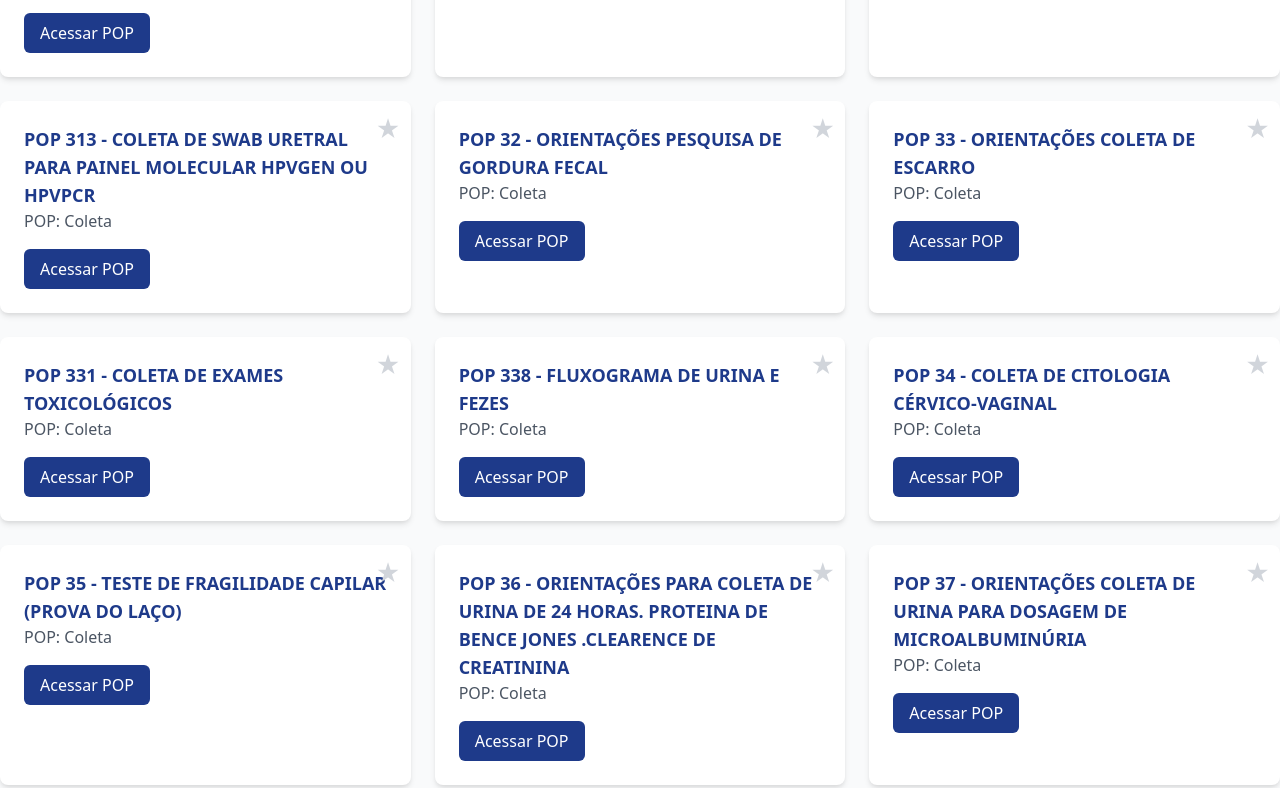
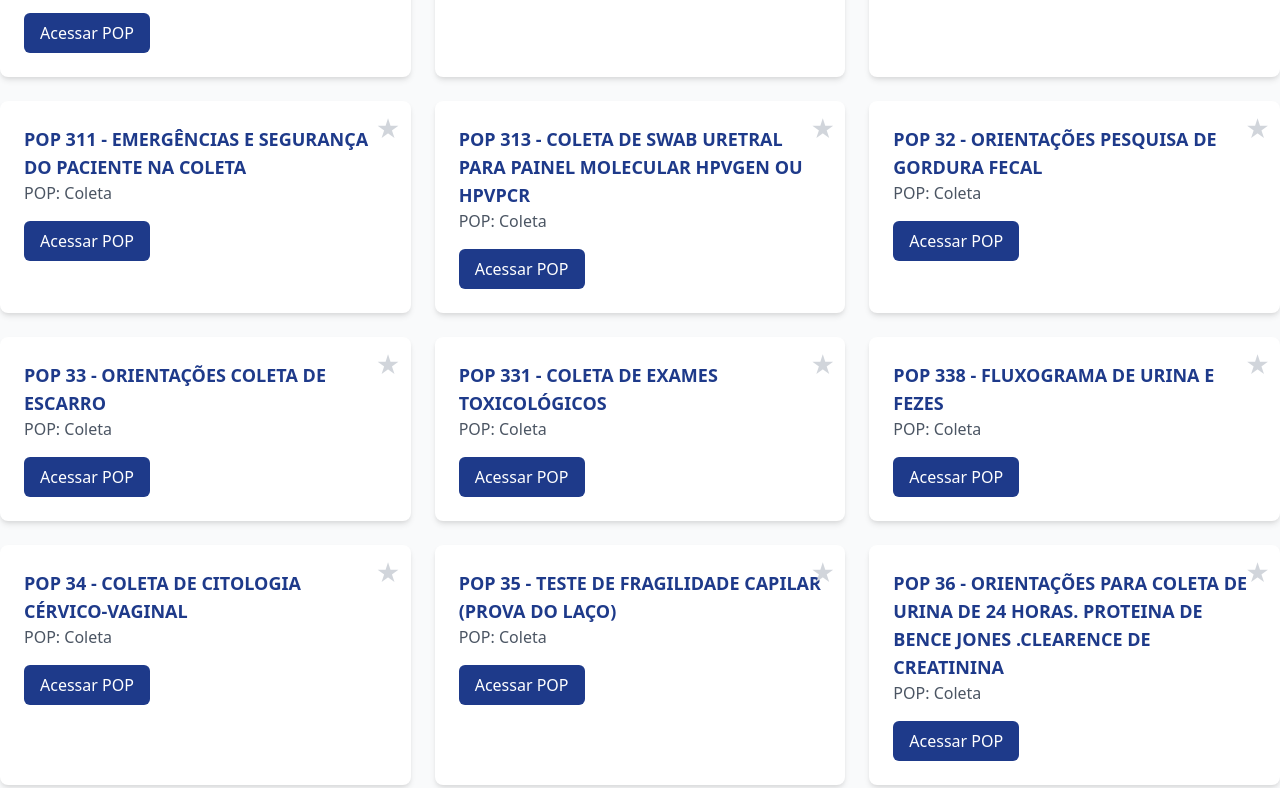
Before and after one commit to LaboratorioLamic/Pops, a plain HTML site: page index.html in a window 1280 px wide. Shown: the part 7393-8181 px from the top of the page. Drawn offline with nearby package versions, Linux system fonts and the light colour scheme.

Commit message:
Update index.html

```diff
--- a/index.html
+++ b/index.html
@@ -388,7 +388,7 @@
             { title: "POP 262 - REDE DE FRIO LAMIC VACINAS", sector: "Vacinas", link: "https://docs.google.com/document/d/1tRdslHFyxGCwWYrIISDJArpf5DPWI0on/edit?usp=drive_link&ouid=111780347480586113555&rtpof=true&sd=true", forms: [] },
             { title: "POP 263 - IMUNIZAÇÃO FORMATADO LAMIC VACINAS", sector: "Vacinas", link: "https://docs.google.com/document/d/10ddsVmoW25OGDNXPVLnhLxtyKqC6IQTv/edit?usp=drive_link&ouid=111780347480586113555&rtpof=true&sd=true", forms: [] },
             { title: "POP 264 - VACINAÇÃO EXTRA MURO, LAMIC VACINAS", sector: "Vacinas", link: "https://docs.google.com/document/d/11A5-x0jre1mD7ulPft925uC5FPMpaC8p/edit?usp=drive_link&ouid=111780347480586113555&rtpof=true&sd=true", forms: [] },
-            { title: "POP 265 - EMERGÊNCIAS  FORMATADO LAMIC VACINAS", sector: "Vacinas", link: "https://docs.google.com/document/d/1j7H7stOkEN6P8noBjbuvPzOjREpyk72N/edit?usp=drive_link&ouid=111780347480586113555&rtpof=true&sd=true", forms: [] },
+            { title: "POP 265 - EMERGÊNCIAS E SEGURANÇA DO PACIENTE EM APLICAÇÃO DE VACINAS", sector: "Vacinas", link: "https://docs.google.com/document/d/1j7H7stOkEN6P8noBjbuvPzOjREpyk72N/edit?usp=drive_link&ouid=111780347480586113555&rtpof=true&sd=true", forms: [] },
             { title: "POP 266 - ROTINA DE LIMPEZA E DESINFECÇÃO DA SALA DE VACINA", sector: "Vacinas", link: "https://docs.google.com/document/d/1jqVq6BgBGkHpMrFwRceLVM8S-WLYfBOX/edit?usp=drive_link&ouid=111780347480586113555&rtpof=true&sd=true", forms: [] },
             { title: "POP 337 - DESCARTE DE IMUNOBIOLÓGICOS", sector: "Vacinas", link: "https://docs.google.com/document/d/17OVbg9WEm9HG0QRz25WfRdUaOcxeDiDQtKOIsKHgBA4/edit?usp=drive_link", forms: [] },
             { title: "POP 95~97 - CITOPATOLOGIA", sector: "Analítico", link: "https://docs.google.com/document/d/11QWqsoJxUcIDDeTlce05lfeYJWGV0hgG/edit?usp=drive_link&ouid=111780347480586113555&rtpof=true&sd=true", forms: [] },
@@ -457,10 +457,11 @@
             { title: "POP 323 - PRINCÍPIOS FUNDAMENTAIS DO ACESSO A DADOS PESSOAIS - ANÁLISE DO ARTIGO 19", sector: "LGPD", link: "https://docs.google.com/document/d/1Du-y5lUb8mjY8wzrCglZhLXNg7ULs9wV/edit?usp=drive_link&ouid=111780347480586113555&rtpof=true&sd=true", forms: [] },
             { title: "POP 324 - O DIREITO DO TITULAR DE DADOS DE CONTESTAR DECISÕES AUTOMATIZADAS: TRANSPARÊNCIA E PROTEÇÃO DE INTERESSES", sector: "LGPD", link: "https://docs.google.com/document/d/1hm4GO1Z2VRWNRsoYmI5SimV7N7HmPcOb/edit?usp=drive_link&ouid=111780347480586113555&rtpof=true&sd=true", forms: [] },
             { title: "POP 325 - PROTEÇÃO DE DADOS NO EXERCÍCIO DE DIREITOS: PREVENÇÃO DE PREJUÍZO AO TITULAR", sector: "LGPD", link: "https://docs.google.com/document/d/165rrS8tukzazvsnAFBG4wDZ1ZAXTQ2Gf/edit?usp=drive_link&ouid=111780347480586113555&rtpof=true&sd=true", forms: [] },
-            { title: "POP 326- GARANTINDO A TUTELA DOS DIREITOS DOS TITULARES DE DADOS: ACESSO À JUSTIÇA E DEFESA DE INTERESSES", sector: "LGPD", link: "https://docs.google.com/document/d/1rP8V4Bfhi4YW2km3cLP1tBV4273UOu2t/edit?usp=drive_link&ouid=111780347480586113555&rtpof=true&sd=true", forms: [] },
-            { title: "POP 327- DIRETRIZES PARA O TRATAMENTO DE DADOS PESSOAIS POR ENTIDADES PÚBLICAS", sector: "LGPD", link: "https://docs.google.com/document/d/1LBcSLWn7izGg5GbciRt8v5oG8GXRo0DE/edit?usp=drive_link&ouid=111780347480586113555&rtpof=true&sd=true", forms: [] },
+            { title: "POP 326 - GARANTINDO A TUTELA DOS DIREITOS DOS TITULARES DE DADOS: ACESSO À JUSTIÇA E DEFESA DE INTERESSES", sector: "LGPD", link: "https://docs.google.com/document/d/1rP8V4Bfhi4YW2km3cLP1tBV4273UOu2t/edit?usp=drive_link&ouid=111780347480586113555&rtpof=true&sd=true", forms: [] },
+            { title: "POP 327 - DIRETRIZES PARA O TRATAMENTO DE DADOS PESSOAIS POR ENTIDADES PÚBLICAS", sector: "LGPD", link: "https://docs.google.com/document/d/1LBcSLWn7izGg5GbciRt8v5oG8GXRo0DE/edit?usp=drive_link&ouid=111780347480586113555&rtpof=true&sd=true", forms: [] },
             { title: "POP 328 - PRINCÍPIOS DE IGUALDADE E REGULAÇÃO NO TRATAMENTO DE EMPRESAS PÚBLICAS E SOCIEDADES DE ECONOMIA MISTA NO BRASIL", sector: "LGPD", link: "https://docs.google.com/document/d/1ePlCSnK8fRtevQ9LIrBOvS9-ymGjJ0qy/edit?usp=drive_link&ouid=111780347480586113555&rtpof=true&sd=true", forms: [] },
-            { title: "POP 329-PROMOÇÃO DA TRANSPARÊNCIA E EFICIÊNCIA NA ADMINISTRAÇÃO PÚBLICA POR MEIO DA PADRONIZAÇÃO DE DADOS", sector: "LGPD", link: "https://docs.google.com/document/d/1yLAyzR7bYbC4r2VRMJsVQcdp80YnMrht/edit?usp=drive_link&ouid=111780347480586113555&rtpof=true&sd=true", forms: [] },
+            { title: "POP 329 - PROMOÇÃO DA TRANSPARÊNCIA E EFICIÊNCIA NA ADMINISTRAÇÃO PÚBLICA POR MEIO DA PADRONIZAÇÃO DE DADOS", sector: "LGPD", link: "https://docs.google.com/document/d/1yLAyzR7bYbC4r2VRMJsVQcdp80YnMrht/edit?usp=drive_link&ouid=111780347480586113555&rtpof=true&sd=true", forms: [] },
+            { title: "POP 311 - EMERGÊNCIAS E SEGURANÇA DO PACIENTE NA COLETA", sector: "Coleta", link: "https://docs.google.com/document/d/1JJG3GzGAvpE0Cjp2C8sdPu-5ttJuFfIVb3hEutJ7n_4/edit?usp=drive_link", forms: [] },
 
         ];
 
```
